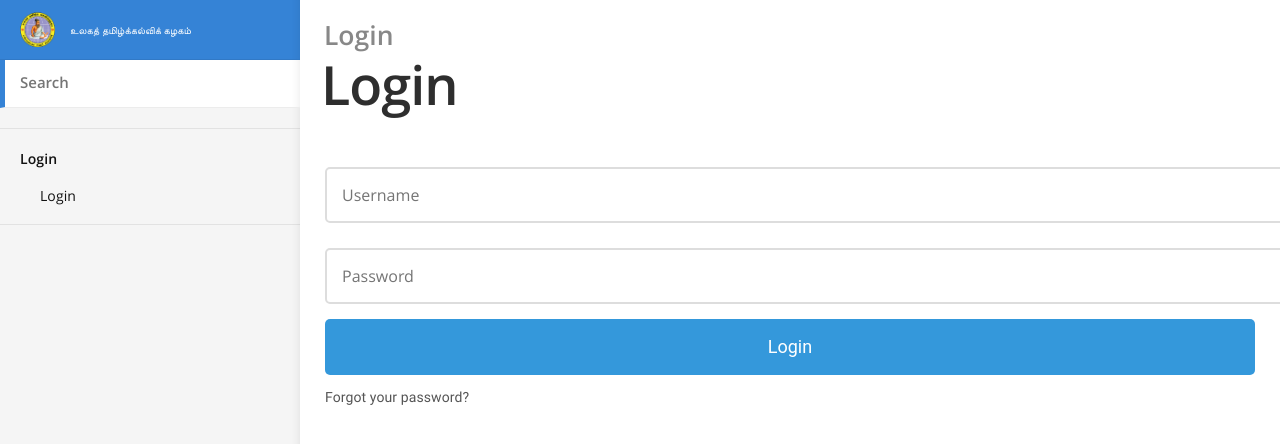
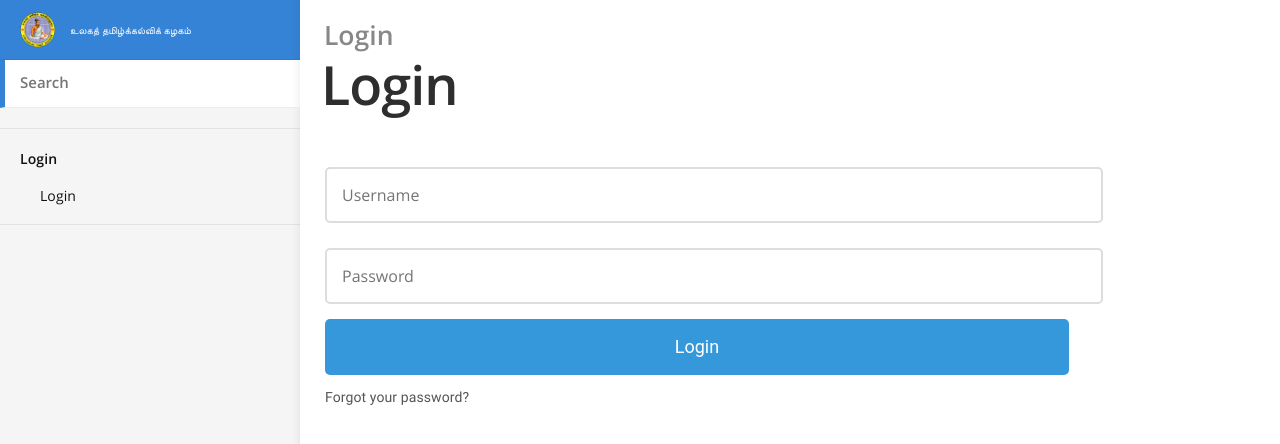
Before and after one commit to mperumal-usd/ita, a Jekyll site: the page built from _docs/Login.md, in a window 1280 px wide. Shown: the top 444 px of the page. Built offline with Jekyll 4.4.1, drawn with Linux system fonts in a browser that asks for light colours; some web fonts are replaced.

```diff
--- a/_sass/_login.scss
+++ b/_sass/_login.scss
@@ -14,7 +14,7 @@
 }
 
 .login-input-field {
-    width: 100%;
+    width: 80%;
     padding: 15px;
     margin-bottom: 15px;
     border: 2px solid #ddd;
@@ -29,7 +29,7 @@
 }
 
 .login-submit-btn {
-    width: 100%;
+    width: 80%;
     padding: 15px;
     background-color: #3498db;
     color: white;
@@ -86,7 +86,7 @@
     margin-bottom: 5px;
 }
 .login-form-group input {
-    width: 100%;
+    width: 80%;
     padding: 10px;
     border: 1px solid #ddd;
     border-radius: 5px;
```
